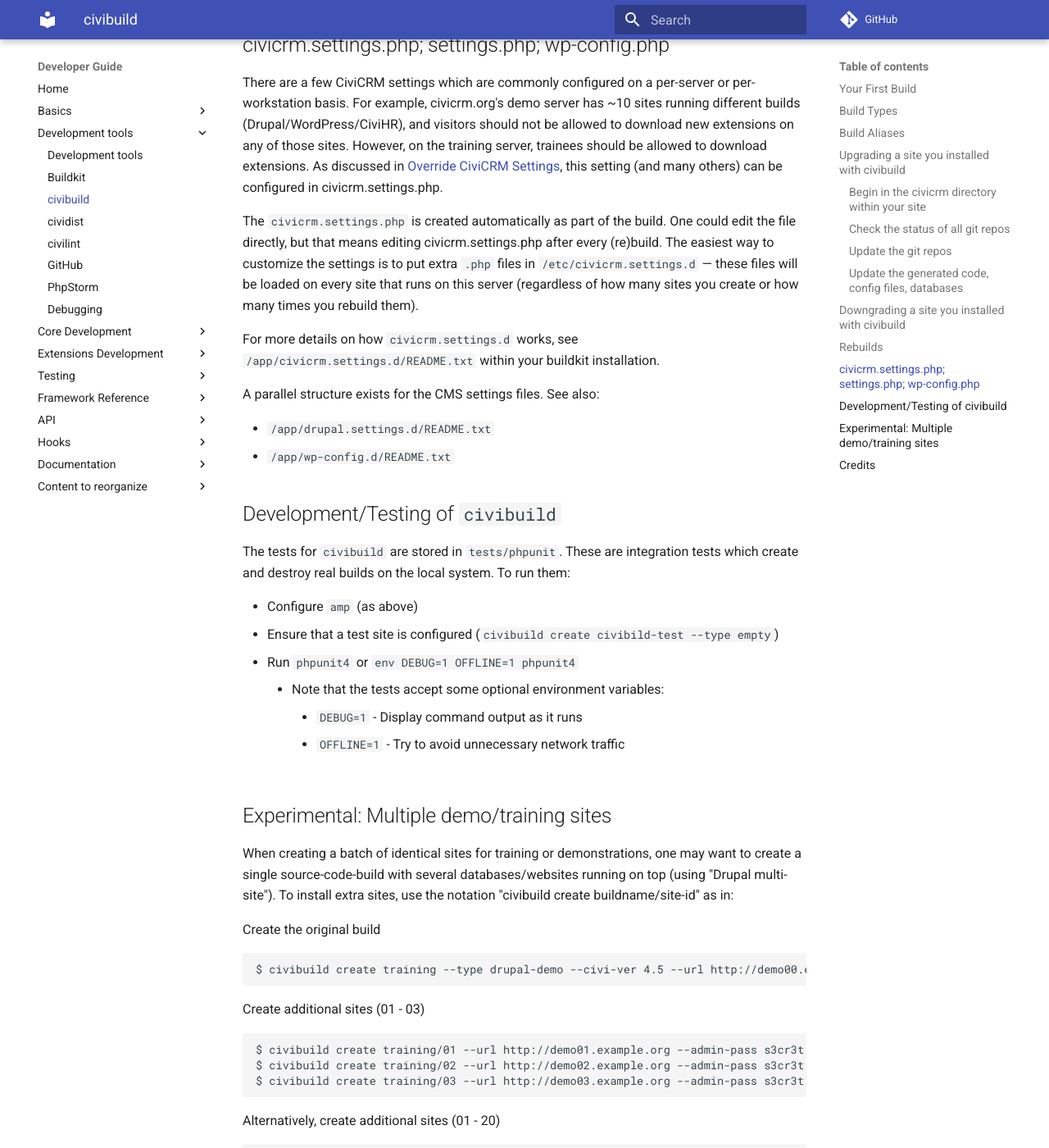
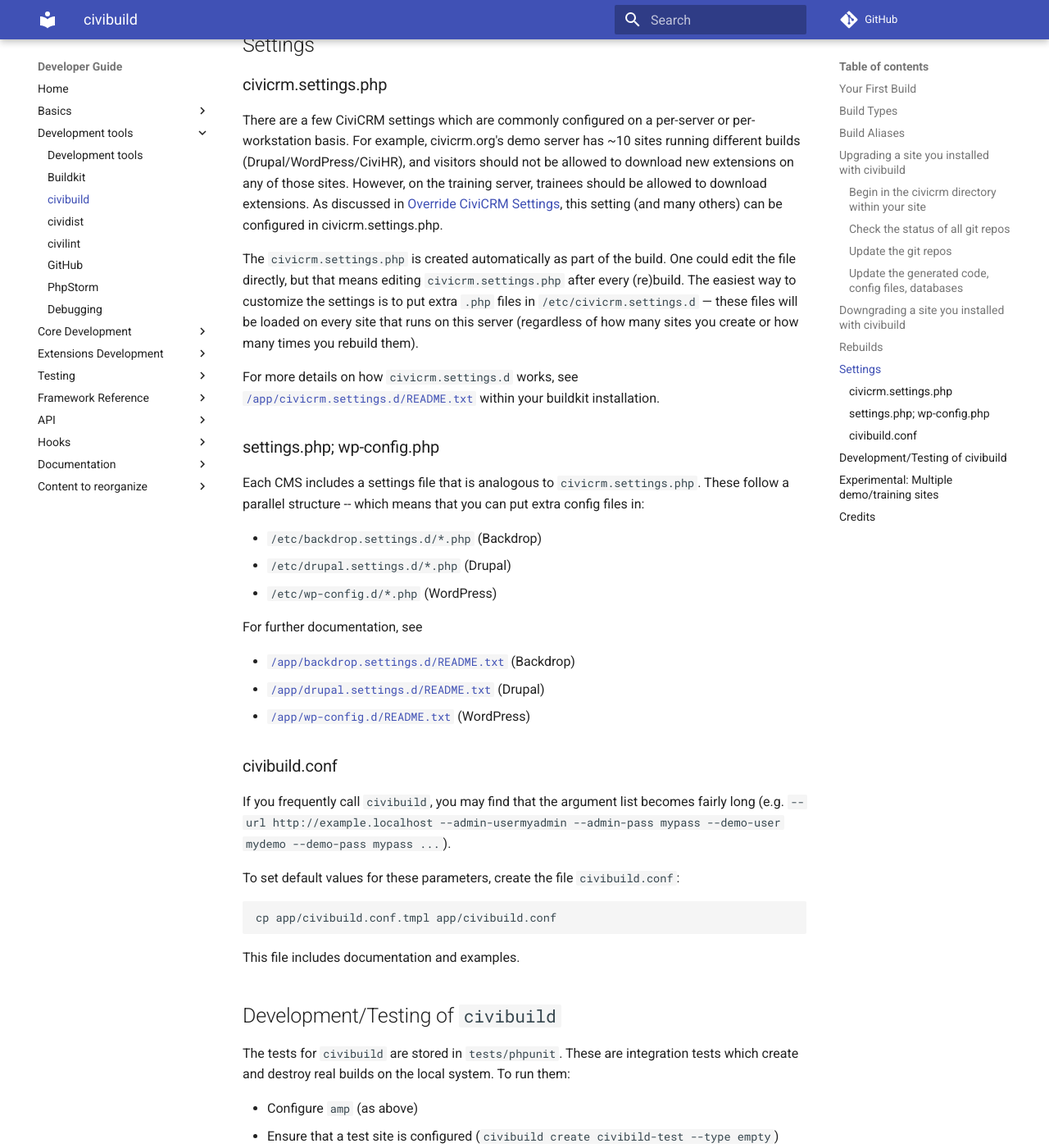
Before and after one commit to civicrm/civicrm-dev-docs, an MkDocs documentation site: the page built from docs/tools/civibuild.md, in a window 1280 px wide and 1400 px high, scrolled down 5996 px. Shown: the whole window at 82% size. Built offline with MkDocs 1.6.1 and Material for MkDocs 9.7.7, drawn with Linux system fonts in a browser that asks for light colours; comment, search, counter and statistics services are not loaded; old or Windows-style settings are respelled for this version of MkDocs.

Commit message:
civibuild.md - Split settings section. Add civibuild.conf.
1.  The title for section `civicrm.settings.php; settings.php;
wp-config.php` is very long. Split the section -- a longer one
which discusses `civicrm.settings.php` in more depth, and a shorter
which discusses similar files briefly.

2.  Add a section for `civibuild.conf`.

````diff
--- a/docs/tools/civibuild.md
+++ b/docs/tools/civibuild.md
@@ -272,18 +274,45 @@
 this setting (and many others) can be configured in civicrm.settings.php.
 
 The `civicrm.settings.php` is created automatically as part of the build. One
-could edit the file directly, but that means editing civicrm.settings.php
+could edit the file directly, but that means editing `civicrm.settings.php`
 after every (re)build. The easiest way to customize the settings is to put
 extra `.php` files in `/etc/civicrm.settings.d` &mdash; these files will be loaded
 on every site that runs on this server (regardless of how many sites you
 create or how many times you rebuild them).
 
-For more details on how `civicrm.settings.d` works, see `/app/civicrm.settings.d/README.txt` within your buildkit installation.
+For more details on how `civicrm.settings.d` works, see
+[`/app/civicrm.settings.d/README.txt`](https://github.com/civicrm/civicrm-buildkit/blob/master/app/civicrm.settings.d/README.txt)
+within your buildkit installation.
 
-A parallel structure exists for the CMS settings files. See also:
+### settings.php; wp-config.php {:#settings-cms}
 
-* `/app/drupal.settings.d/README.txt`
-* `/app/wp-config.d/README.txt`
+Each CMS includes a settings file that is analogous to
+`civicrm.settings.php`. These follow a parallel structure -- which
+means that you can put extra config files in:
+
+ * `/etc/backdrop.settings.d/*.php` (Backdrop)
+ * `/etc/drupal.settings.d/*.php` (Drupal)
+ * `/etc/wp-config.d/*.php` (WordPress)
+
+For further documentation, see
+
+* [`/app/backdrop.settings.d/README.txt`](https://github.com/civicrm/civicrm-buildkit/blob/master/app/backdrop.settings.d/README.txt) (Backdrop)
+* [`/app/drupal.settings.d/README.txt`](https://github.com/civicrm/civicrm-buildkit/blob/master/app/drupal.settings.d/README.txt) (Drupal)
+* [`/app/wp-config.d/README.txt`](https://github.com/civicrm/civicrm-buildkit/blob/master/app/wp-config.d/README.txt) (WordPress)
+
+### civibuild.conf {:#settings-civibuild}
+
+If you frequently call `civibuild`, you may find that the argument list
+becomes fairly long (e.g.  `--url http://example.localhost --admin-user
+myadmin --admin-pass mypass --demo-user mydemo --demo-pass mypass ...`).
+
+To set default values for these parameters, create the file `civibuild.conf`:
+
+```
+cp app/civibuild.conf.tmpl app/civibuild.conf
+```
+
+This file includes documentation and examples.
 
 ## Development/Testing of `civibuild` {:#development}
 
````
Also changed, not shown: other parts of docs/tools/civibuild.md (+3 -1 lines).
